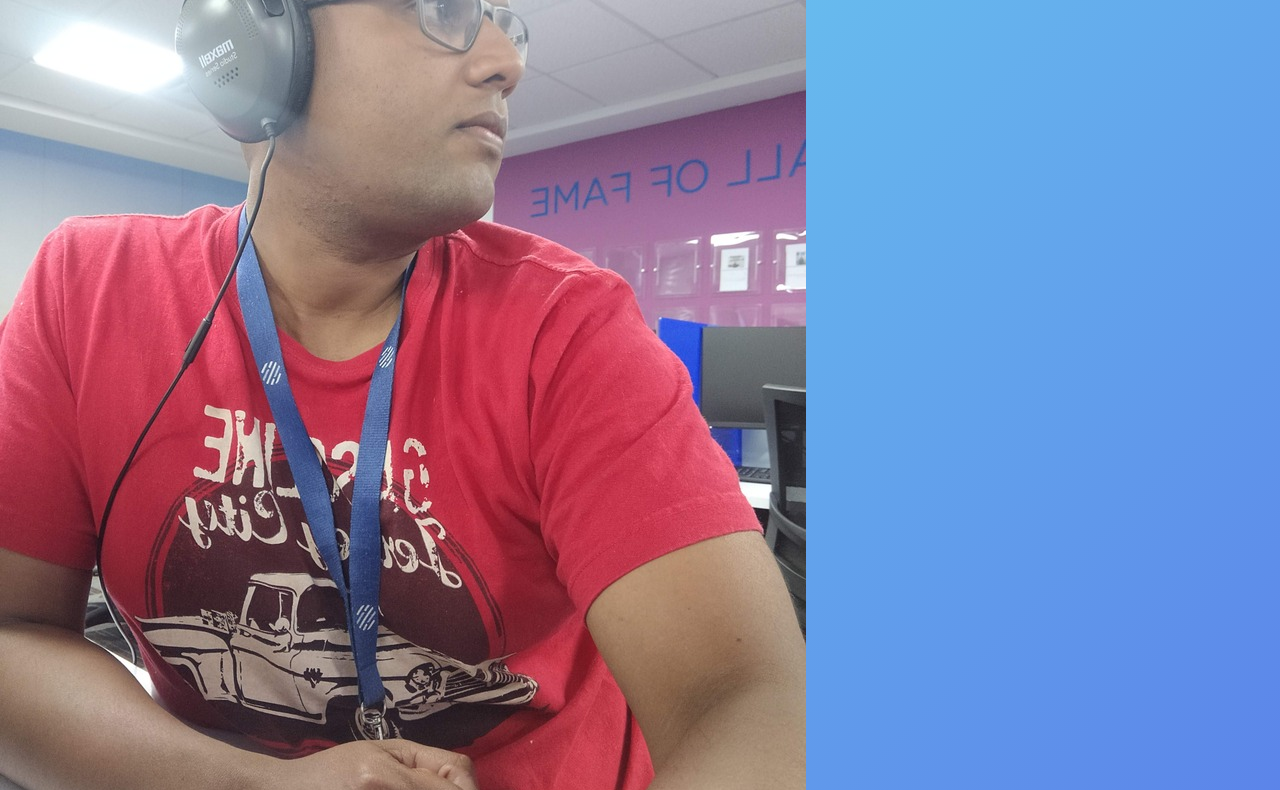
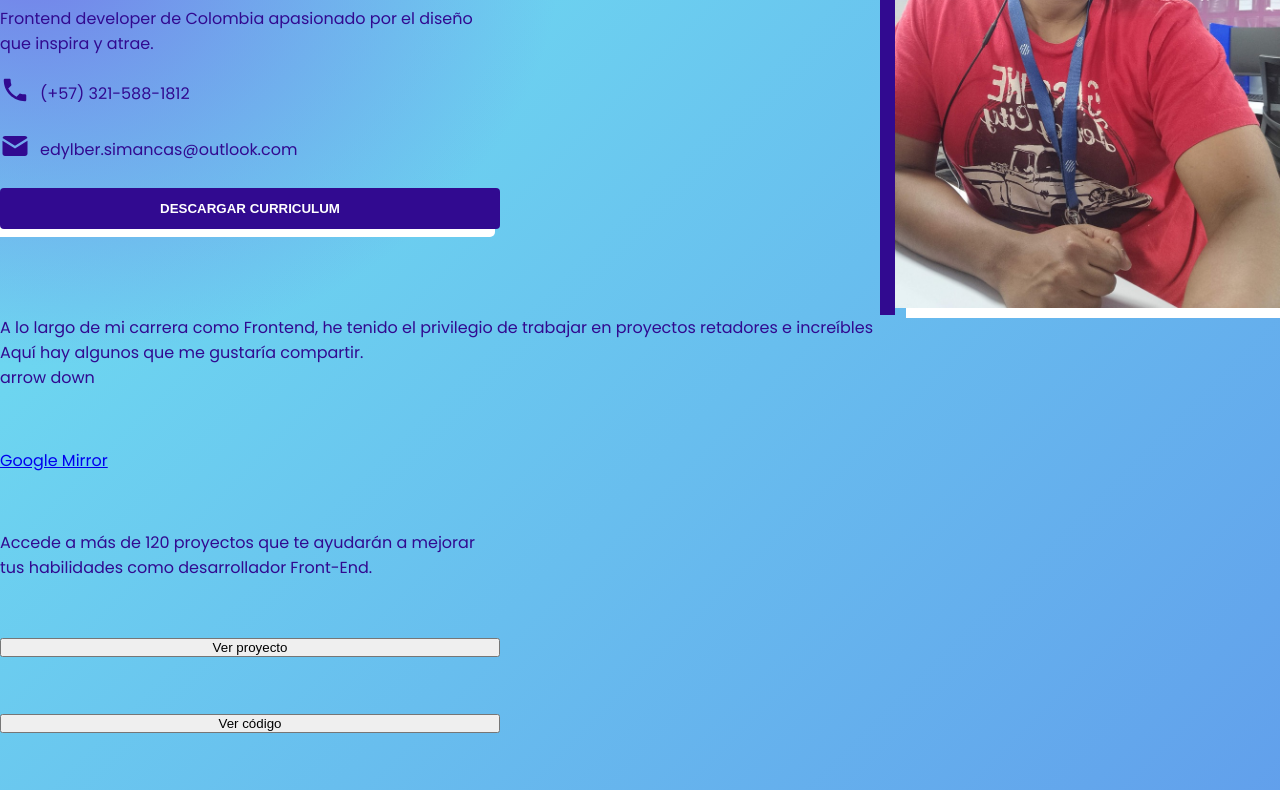
Before and after one commit to esimabol/portafolio, a plain HTML site: page index.html in a window 1280 px wide. Shown: the part 360-1150 px from the top of the page. Drawn offline with Linux system fonts and the light colour scheme.

Commit message:
Terminando el hero

```diff
--- /dev/null
+++ b/assets/css/hero.css
@@ -0,0 +1,76 @@
+.hero {
+    padding-top: 60px;
+}
+.hero .container {
+    display: flex;
+    justify-content: space-between;
+    align-items: center;
+}
+
+.data {
+    width: 500px;
+    height: 400px;
+    display: flex;
+    flex-direction: column;
+    justify-content: space-evenly;
+
+}
+
+.title {
+    font-size: 1.2rem;
+    font-weight: 900;
+}
+
+.subtitle {
+    font-size: 3rem;
+    font-weight: 900;
+}
+
+.main-btn {
+    position: relative;
+    cursor: pointer;
+    background-color: var(--primary-color);
+    color:white;
+    padding-inline-start: 24px;
+    padding-inline-end: 24px;
+    padding-block-start: 13px;
+    padding-block-end: 13px;
+    border-radius: 4px;
+    text-transform: uppercase;
+    border:none;
+    font-weight: 900;
+    box-shadow: -6px 7px 0px 1px rgba(255,255,255,1);
+    -webkit-box-shadow: -6px 7px 0px 1px rgba(255,255,255,1);
+    -moz-box-shadow: -6px 7px 0px 1px rgba(255,255,255,1);
+}
+
+.description{
+    font-weight: 300;
+}
+.phone,
+.email {
+    display: flex;
+    align-items: center;
+    gap: 10px;
+}
+.phone-icon,
+.email-icon {
+    height: 30px;
+}
+
+.main-btn:hover {
+    top:2px;
+}
+
+.profile-picture-container{
+    width: 400px;
+    border-top: 15px solid var(--primary-color);
+    border-left: 15px solid var(--primary-color);
+
+}
+
+.profile-picture{
+    box-shadow: 12px 9px 0px 1px rgba(255,255,255,1);
+    -webkit-box-shadow: 12px 9px 0px 1px rgba(255,255,255,1);
+    -moz-box-shadow: 12px 9px 0px 1px rgba(255,255,255,1);
+}
--- a/assets/css/style.css
+++ b/assets/css/style.css
@@ -1,5 +1,6 @@
 @import "./header.css";
 @import "./navigation.css";
+@import "./hero.css";
 
 :root {
   --gradiente:radial-gradient(41.48% 11.48% at 2.38% 8.52%, #747DE9 0%, rgba(255, 255, 255, 0) 100%), linear-gradient(135deg, #72EDF2 0%, #5151E5 100%);
@@ -23,8 +24,12 @@ body {
   min-block-size:100vh;
 }
 
-header, nav, section, article, figure, figcaption, hgroup, aside, footer, label {
+header, nav, section, article, figure, figcaption, hgroup, aside, footer, label, span {
   display: block;
+}
+
+img {
+  width: 100%;
 }
 
 .container {
--- a/index.html
+++ b/index.html
@@ -28,12 +28,30 @@
   <section class="hero">
     <div class="container">
       <div class="data">
-        <h1>!Hola a todos!</h1>
-        <h2>Soy Eddy</h2>
-        <p>frontend developer apasionado por el diseño que inspira y atrae.</p>
-        <div class="phone"></div>
-        <div class="email"></div>
-        <button>descargar curriculum</button>
+        <h1 class="title">¡Hola a todos!</h1>
+        <h2 class="subtitle">Soy Eddy Simancas</h2>
+        <p class="description">Frontend developer de Colombia apasionado por el diseño que inspira y atrae.</p>
+        <div class="phone">
+          <span>
+            <a href="tel:3215881812">
+              <img src="assets/icons/icon-phone.svg" alt="telephone" class="phone-icon">
+            </a>
+          </span>
+          <span>
+            (+57) 321-588-1812
+          </span>
+        </div>
+        <div class="email">
+          <span>
+            <a href="mailto:edylber.simancas@outlook.com">
+              <img src="assets/icons/icon-important_mail.svg" alt="telephone" class="email-icon">
+            </a>
+          </span>
+          <span>
+            edylber.simancas@outlook.com
+          </span>
+        </div>
+        <button class="main-btn">Descargar curriculum</button>
       </div>
       <div class="profile-picture-container">
         <img src="assets/img/profile.jpg" alt="Foto de perfil Eddy Simancas" class="profile-picture">
```
Also changed, not shown: assets/css/navigation.css (line endings or trailing spaces).
